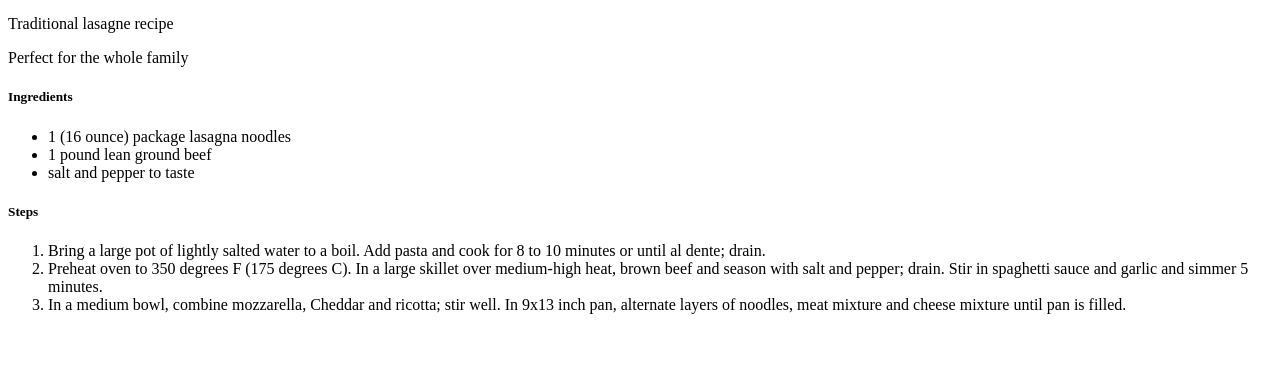
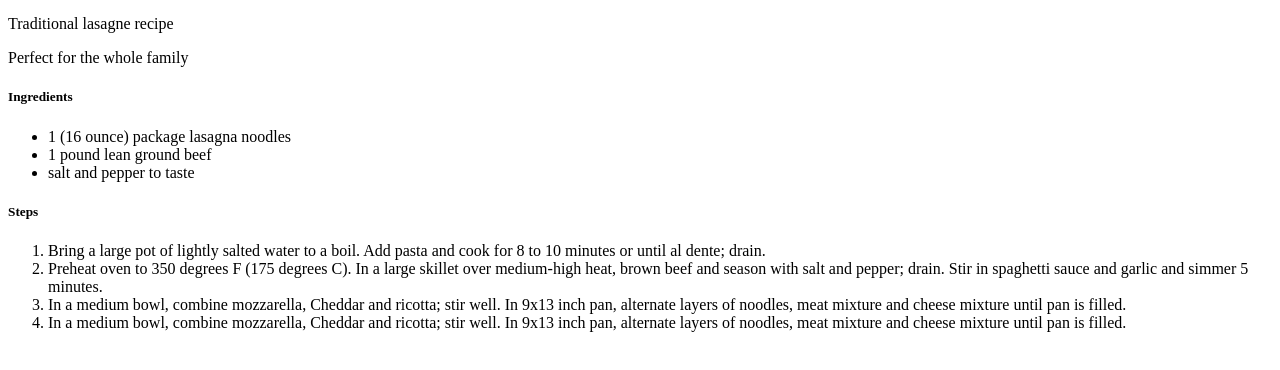
Before and after one commit to Havhar0/odin-recipes, a plain HTML site: page recipes/chicken-pie.html in a window 1280 px wide. Shown: the part 428-798 px from the top of the page. Drawn offline with Linux system fonts and the light colour scheme.

Commit message:
Trying to upload to github

```diff
--- a/recipes/chicken-pie.html
+++ b/recipes/chicken-pie.html
@@ -26,6 +26,7 @@
         <li>Bring a large pot of lightly salted water to a boil. Add pasta and cook for 8 to 10 minutes or until al dente; drain.</li>
         <li>Preheat oven to 350 degrees F (175 degrees C). In a large skillet over medium-high heat, brown beef and season with salt and pepper; drain. Stir in spaghetti sauce and garlic and simmer 5 minutes.</li>
         <li>In a medium bowl, combine mozzarella, Cheddar and ricotta; stir well. In 9x13 inch pan, alternate layers of noodles, meat mixture and cheese mixture until pan is filled.</li>
+        <li>In a medium bowl, combine mozzarella, Cheddar and ricotta; stir well. In 9x13 inch pan, alternate layers of noodles, meat mixture and cheese mixture until pan is filled.</li>
     </ol>
 
 </body>
```
